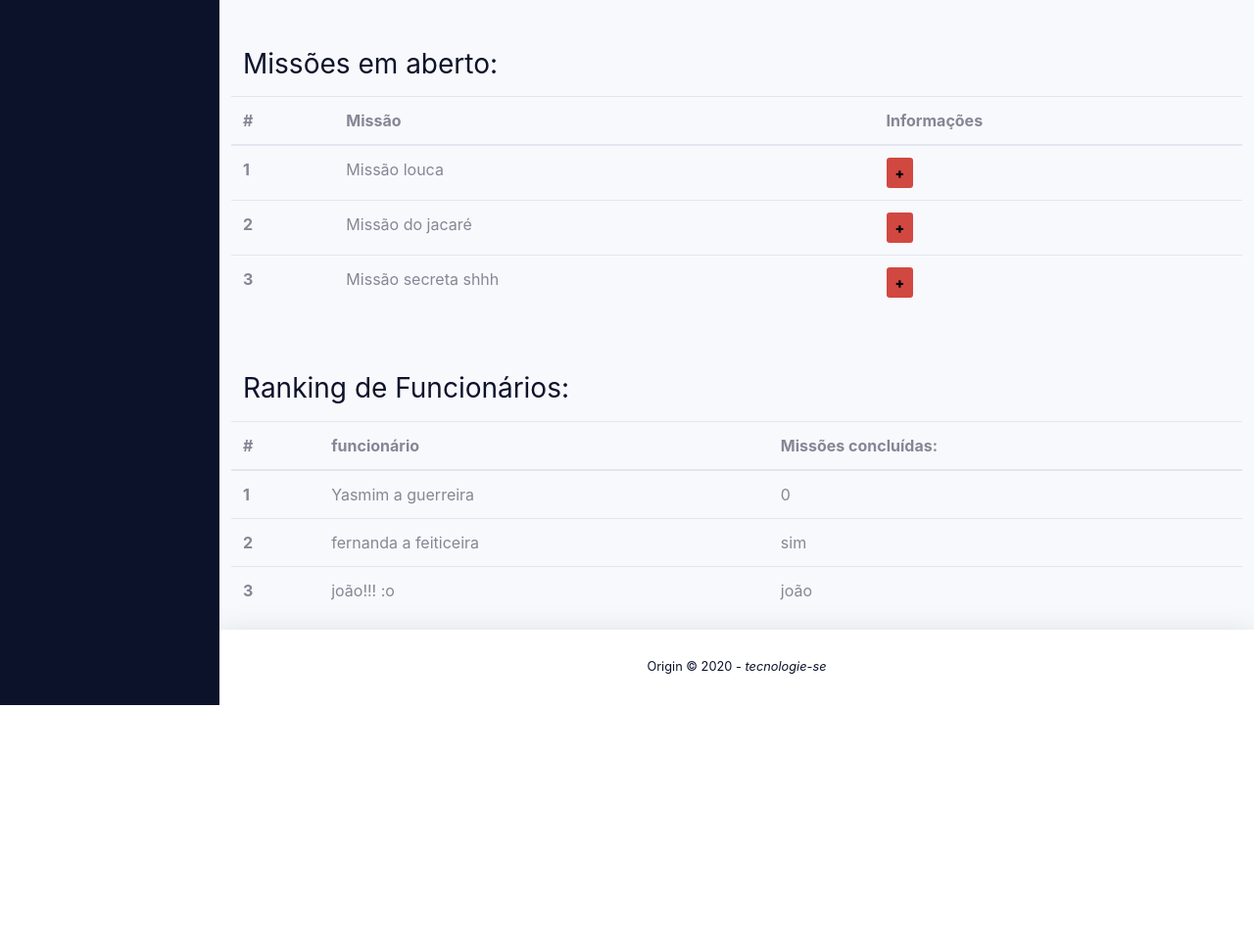
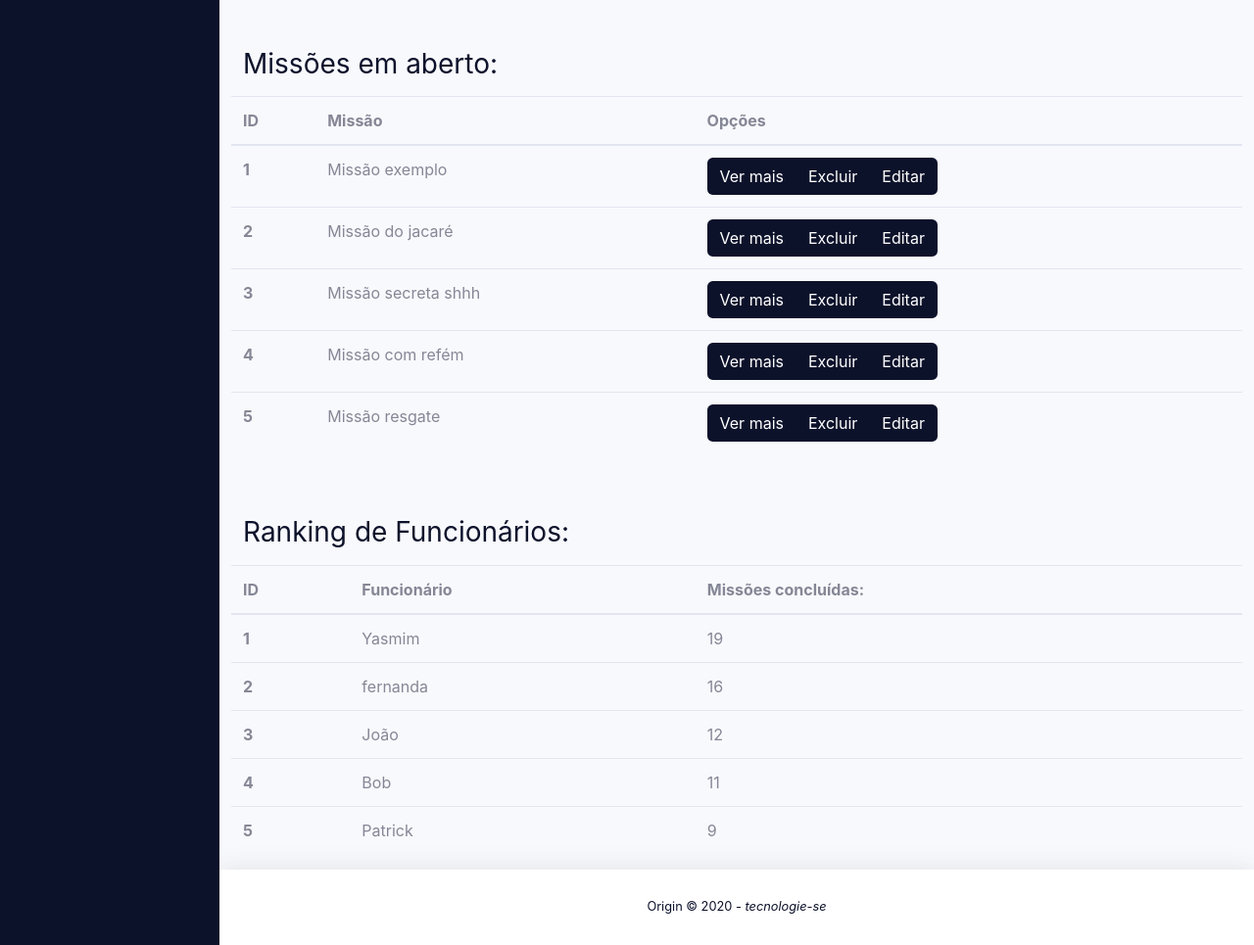
Before and after one commit to Yasmim-cmr/sistema-web-, a Flask app: page / in a window 1280 px wide. Shown: the part 660-1625 px from the top of the page at 98% size. Before the commit the page ends 1380 px from the top, so only its background shows below. Run offline with Flask 2, Linux system fonts and the light colour scheme; some libraries are stand-ins or nearby versions.

Commit message:
commit com cadastro 15/01

```diff
--- a/app/armamento/views.py
+++ b/app/armamento/views.py
@@ -8,8 +8,8 @@ from app.armamento.models import Armamento
 
 armamento = Blueprint('armamento', __name__, template_folder='templates')
 
-@armamento.route("/armamentos")
-def armamentos():
+@armamento.route("/")
+def index():
     return render_template('base_armamentos.html')
 
 @armamento.route('/cadastrar_arma',  methods=['GET','POST'])
@@ -32,5 +32,5 @@ def cadastrar_arma():
         db.session.add(armamento)
         db.session.commit()
 
-        return redirect(url_for('armamento.armamentos'))
+        return redirect(url_for('armamento.index'))
     return render_template('form_armamentos.html')
--- a/app/templates/base_inicial.html
+++ b/app/templates/base_inicial.html
@@ -166,29 +166,60 @@
                         <table class="table">
                             <thead>
                               <tr>
-                                <th scope="col">#</th>
+                                <th scope="col">ID</th>
                                 <th scope="col">Missão</th>
-                                <th scope="col">Informações</th>
+                                <th scope="col">Opções</th>
 
                               </tr>
                             </thead>
                             <tbody>
                               <tr>
                                 <th scope="row">1</th>
-                                <td>Missão louca</td>
-                                <td><button type="button" style="font-weight: 900; background: #d14841; color: #000;" class="btn btn-sm"> + </button></td>
+                                <td>Missão exemplo</td>
+                                <td><div class="btn-group" role="group" aria-label="Basic example">
+                                    <button style="background-color: #0d122b; color: #ffffff;" type="button" class="btn">Ver mais</button>
+                                    <button style="background-color: #0d122b; color: #ffffff;" type="button" class="btn">Excluir</button>
+                                    <button style="background-color: #0d122b; color: #ffffff;" type="button" class="btn">Editar</button>
+                                  </div></td>
 
                               </tr>
                               <tr>
                                 <th scope="row">2</th>
                                 <td>Missão do jacaré</td>
-                                <td><button type="button" style="font-weight: 900; background: #d14841; color: #000;" class="btn btn-sm"> + </button></td>
+                                <td><div class="btn-group" role="group" aria-label="Basic example">
+                                    <button style="background-color: #0d122b; color: #ffffff;" type="button" class="btn">Ver mais</button>
+                                    <button style="background-color: #0d122b; color: #ffffff;" type="button" class="btn">Excluir</button>
+                                    <button style="background-color: #0d122b; color: #ffffff;" type="button" class="btn">Editar</button>
+                                  </div></td>
 
                               </tr>
                               <tr>
                                 <th scope="row">3</th>
-                                <td >Missão secreta shhh</td>
-                                <td><button type="button" style="font-weight: 900; background: #d14841; color: #000;" class="btn btn-sm"> + </button></td>
+                                <td>Missão secreta shhh</td>
+                                <td><div class="btn-group" role="group" aria-label="Basic example">
+                                    <button style="background-color: #0d122b; color: #ffffff;" type="button" class="btn">Ver mais</button>
+                                    <button style="background-color: #0d122b; color: #ffffff;" type="button" class="btn">Excluir</button>
+                                    <button style="background-color: #0d122b; color: #ffffff;" type="button" class="btn">Editar</button>
+                                  </div></td>
+                               </tr>
+                               <tr>
+                                <th scope="row">4</th>
+                                <td>Missão com refém</td>
+                                <td><div class="btn-group" role="group" aria-label="Basic example">
+                                    <button style="background-color: #0d122b; color: #ffffff;" type="button" class="btn">Ver mais</button>
+                                    <button style="background-color: #0d122b; color: #ffffff;" type="button" class="btn">Excluir</button>
+                                    <button style="background-color: #0d122b; color: #ffffff;" type="button" class="btn">Editar</button>
+                                  </div></td>
+
+                              </tr>
+                              <tr>
+                                <th scope="row">5</th>
+                                <td>Missão resgate</td>
+                                <td><div class="btn-group" role="group" aria-label="Basic example">
+                                    <button style="background-color: #0d122b; color: #ffffff;" type="button" class="btn">Ver mais</button>
+                                    <button style="background-color: #0d122b; color: #ffffff;" type="button" class="btn">Excluir</button>
+                                    <button style="background-color: #0d122b; color: #ffffff;" type="button" class="btn">Editar</button>
+                                  </div></td>
                                </tr>
                             </tbody>
                         </table>
@@ -207,8 +238,8 @@
                         <table class="table">
                             <thead>
                               <tr>
-                                <th scope="col">#</th>
-                                <th scope="col">funcionário</th>
+                                <th scope="col">ID</th>
+                                <th scope="col">Funcionário</th>
                             <th scope="col">Missões concluídas:</th>
 
                               </tr>
@@ -216,21 +247,33 @@
                             <tbody>
                               <tr>
                                 <th scope="row">1</th>
-                                <td>Yasmim a guerreira</td>
-                                <td>0</td>
+                                <td>Yasmim</td>
+                                <td>19</td>
 
                               </tr>
                               <tr>
                                 <th scope="row">2</th>
-                                <td>fernanda a feiticeira</td>
-                                <td>sim</td>
+                                <td>fernanda</td>
+                                <td>16</td>
 
                               </tr>
                               <tr>
                                 <th scope="row">3</th>
-                                <td >joão!!! :o</td>
-                                <td>joão</td>
+                                <td >João</td>
+                                <td>12</td>
                                </tr>
+                               <tr>
+                                <th scope="row">4</th>
+                                <td>Bob</td>
+                                <td>11</td>
+
+                              </tr>
+                              <tr>
+                                <th scope="row">5</th>
+                                <td>Patrick</td>
+                                <td>9</td>
+                              </tr>
+
                             </tbody>
                         </table>
 
--- a/app/templates/form_armamentos.html
+++ b/app/templates/form_armamentos.html
@@ -60,7 +60,7 @@
 
             <!-- Nav Item - Pages Collapse Menu -->
             <li class="nav-item">
-                <a class="nav-link" href="{{url_for('funcionario.funcionarios')}}" >
+                <a class="nav-link" href="{{url_for('funcionario.index')}}" >
                     <i class="fas fa-fw fa-cog"></i>
                     <span>Funcionários</span>
                 </a>
@@ -69,7 +69,7 @@
 
             <!-- Nav Item - Utilities Collapse Menu -->
             <li class="nav-item">
-                <a class="nav-link" href="{{url_for('missao.missoes')}}"
+                <a class="nav-link" href="{{url_for('missao.index')}}"
                     aria-expanded="true" aria-controls="collapseUtilities">
                     <i class="fas fa-fw fa-wrench"></i>
                     <span>Missões</span>
@@ -78,7 +78,7 @@
             </li>
 
             <li class="nav-item">
-                <a class="nav-link" href="{{url_for('armamento.armamentos')}}"
+                <a class="nav-link" href="{{url_for('armamento.index')}}"
                     aria-expanded="true" aria-controls="collapseUtilities">
                     <i class="fas fa-fw fa-wrench"></i>
                     <span>Armamento</span>
--- a/app/templates/form_auxiliares.html
+++ b/app/templates/form_auxiliares.html
@@ -60,7 +60,7 @@
 
             <!-- Nav Item - Pages Collapse Menu -->
             <li class="nav-item">
-                <a class="nav-link" href="{{url_for('funcionario.funcionarios')}}" >
+                <a class="nav-link" href="{{url_for('funcionario.index')}}" >
                     <i class="fas fa-fw fa-cog"></i>
                     <span>Funcionários</span>
                 </a>
@@ -69,7 +69,7 @@
 
             <!-- Nav Item - Utilities Collapse Menu -->
             <li class="nav-item">
-                <a class="nav-link" href="{{url_for('missao.missoes')}}"
+                <a class="nav-link" href="{{url_for('missao.index')}}"
                     aria-expanded="true" aria-controls="collapseUtilities">
                     <i class="fas fa-fw fa-wrench"></i>
                     <span>Missões</span>
@@ -78,7 +78,7 @@
             </li>
 
             <li class="nav-item">
-                <a class="nav-link" href="{{url_for('armamento.armamentos')}}"
+                <a class="nav-link" href="{{url_for('armamento.index')}}"
                     aria-expanded="true" aria-controls="collapseUtilities">
                     <i class="fas fa-fw fa-wrench"></i>
                     <span>Armamento</span>
--- a/app/templates/form_funcionarios.html
+++ b/app/templates/form_funcionarios.html
@@ -60,7 +60,7 @@
 
             <!-- Nav Item - Pages Collapse Menu -->
             <li class="nav-item">
-                <a class="nav-link" href="{{url_for('funcionario.funcionarios')}}" >
+                <a class="nav-link" href="{{url_for('funcionario.index')}}" >
                     <i class="fas fa-fw fa-cog"></i>
                     <span>Funcionários</span>
                 </a>
@@ -69,7 +69,7 @@
 
             <!-- Nav Item - Utilities Collapse Menu -->
             <li class="nav-item">
-                <a class="nav-link" href="{{url_for('missao.missoes')}}"
+                <a class="nav-link" href="{{url_for('missao.index')}}"
                     aria-expanded="true" aria-controls="collapseUtilities">
                     <i class="fas fa-fw fa-wrench"></i>
                     <span>Missões</span>
@@ -78,7 +78,7 @@
             </li>
 
             <li class="nav-item">
-                <a class="nav-link" href="{{url_for('armamento.armamentos')}}"
+                <a class="nav-link" href="{{url_for('armamento.index')}}"
                     aria-expanded="true" aria-controls="collapseUtilities">
                     <i class="fas fa-fw fa-wrench"></i>
                     <span>Armamento</span>
--- a/app/templates/form_missoes.html
+++ b/app/templates/form_missoes.html
@@ -60,7 +60,7 @@
 
             <!-- Nav Item - Pages Collapse Menu -->
             <li class="nav-item">
-                <a class="nav-link" href="{{url_for('funcionario.funcionarios')}}" >
+                <a class="nav-link" href="{{url_for('funcionario.index')}}" >
                     <i class="fas fa-fw fa-cog"></i>
                     <span>Funcionários</span>
                 </a>
@@ -69,7 +69,7 @@
 
             <!-- Nav Item - Utilities Collapse Menu -->
             <li class="nav-item">
-                <a class="nav-link" href="{{url_for('missao.missoes')}}"
+                <a class="nav-link" href="{{url_for('missao.index')}}"
                     aria-expanded="true" aria-controls="collapseUtilities">
                     <i class="fas fa-fw fa-wrench"></i>
                     <span>Missões</span>
@@ -78,7 +78,7 @@
             </li>
 
             <li class="nav-item">
-                <a class="nav-link" href="{{url_for('armamento.armamentos')}}"
+                <a class="nav-link" href="{{url_for('armamento.index')}}"
                     aria-expanded="true" aria-controls="collapseUtilities">
                     <i class="fas fa-fw fa-wrench"></i>
                     <span>Armamento</span>
```
Also changed, not shown: other parts of app/templates/base_inicial.html (+3 -3 lines), app/funcionario/views.py (+11 -4 lines), app/missao/views.py (+5 -4 lines), app/templates/base_armamentos.html (+3 -4 lines), app/templates/base_funcionarios.html (+17 -19 lines), app/templates/base_missoes.html (+4 -4 lines), app/templates/info_funcionarios.html (+180 -0 lines), migrations/versions/4e05af08790c_tabela_de_funcionarios.py (added, +67 -0 lines), app/data.sqlite.
